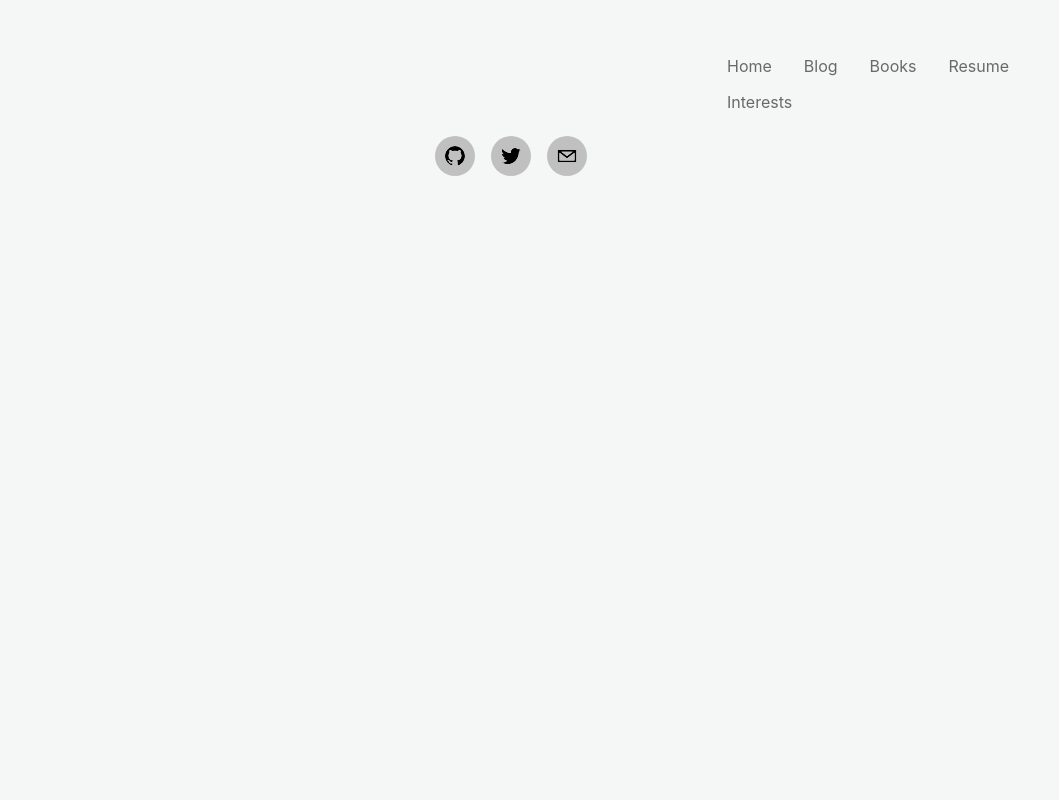
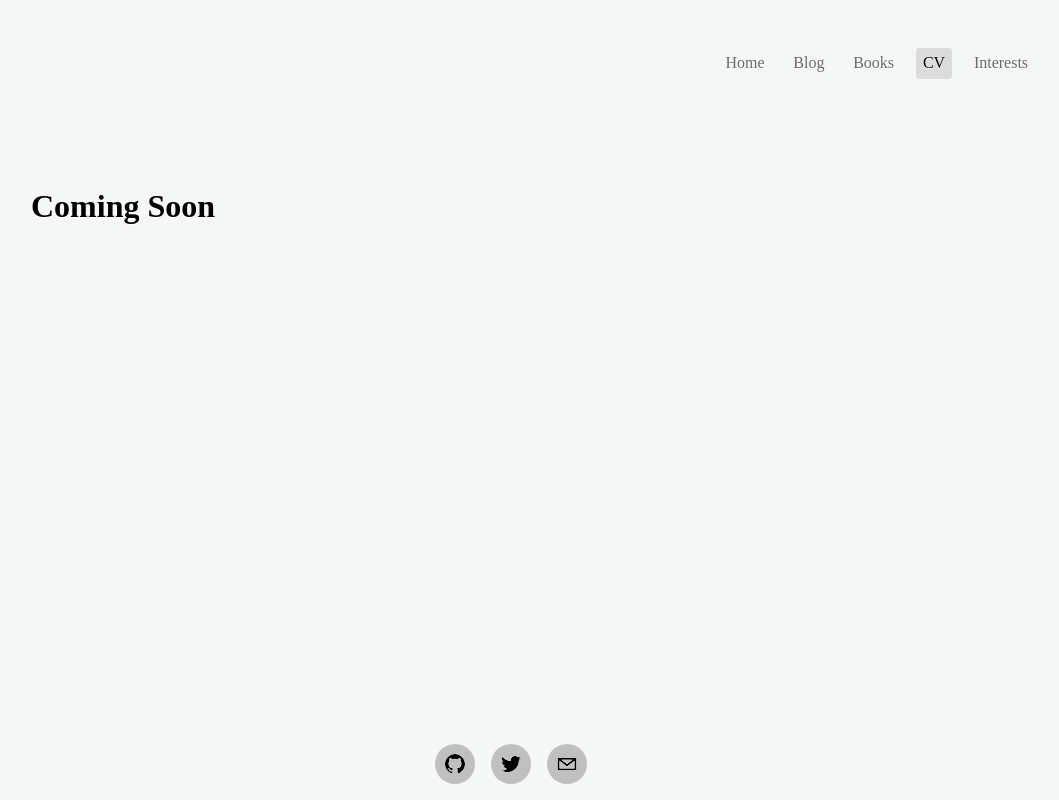
Before and after one commit to pranayyelugam/portfolio, a React (Create React App) app: page /cv in a window 1280 px wide. Shown: the whole page, without its empty margins (121-1180 px from the left). Built offline with nearby package versions, Linux system fonts and the light colour scheme.

Commit message:
Added fancy header and sticky footer

```diff
--- a/package.json
+++ b/package.json
@@ -6,6 +6,7 @@
     "@testing-library/jest-dom": "^4.2.4",
     "@testing-library/react": "^9.4.0",
     "@testing-library/user-event": "^7.2.1",
+    "classnames": "^2.2.6",
     "react": "^16.12.0",
     "react-dom": "^16.12.0",
     "react-scripts": "3.3.0"
--- a/src/App.js
+++ b/src/App.js
@@ -3,7 +3,6 @@ import logo from './logo.svg';
 import './App.scss';
 import Content from './Content';
 import Header from './Components/Header';
-import Blog from './Components/Blog';
 
 import {
   BrowserRouter as Router,
@@ -11,6 +10,8 @@ import {
   Route
 } from "react-router-dom";
 import Footer from './Components/Footer';
+import BlogComponent from './Components/Blog';
+import BooksComponent from './Components/Books';
 
 function App() {
   return (
@@ -21,7 +22,16 @@ function App() {
             <div className="nav-menu"><Header /></div>
             <Switch>
               <Route path="/blog">
-                <Blog />
+                <BlogComponent />
+              </Route>
+              <Route path="/cv">
+                <BlogComponent />
+              </Route>
+              <Route path="/books">
+                <BooksComponent />
+              </Route>
+              <Route path="/interests">
+                <BlogComponent />
               </Route>
               <Route exact path="/">
                 <Content />
--- a/src/App.scss
+++ b/src/App.scss
@@ -1,16 +1,21 @@
 .App{
+  //min-height: calc(100vh - 2.5rem);
+  display: flex;
+  min-height: 100vh;
+  flex-direction: column;
+  font-family: Great Vibes;
+  text-shadow: 0 1px 1px #fff;
   .dynamic-area {
-    min-height: 100%;
+    flex: 1;
   }
   .content-bottom {
+    position: relative;
     display: flex;
     flex-direction: row;
     justify-content: center;
     flex-wrap: wrap;
     height: 2.5rem;
-    margin-top: -2.5rem;
-    margin-left: 20rem;
-    margin-right: 20rem;
+    bottom: 1rem;
   }
   .site-content {
     text-align: justify;
@@ -19,7 +24,7 @@
     margin-right: 5rem;
     display: flex;
     flex-direction: column;
-    padding-bottom: 2.5rem;
+    //padding-bottom: 2.5rem;
     .nav-menu {
       margin-left: 7.5rem;
       padding-left: 40rem;
@@ -32,17 +37,23 @@
       width: 100%;
       padding-left: 0rem;
       .nav-mem {
-        padding: 0.5rem;
+        padding: 0.4rem;
         margin-right: 1rem;
-        border-radius: 0.5rem;
+        border-radius: 0.2rem;
         text-decoration: none;
           color:#696969;
           &:hover {
             color: rgb(54, 73, 98)	;
           }
-          &:active {
-            color: black;
-          }
+
+      }
+      .active-menu-item{
+        padding: 0.4rem;
+        margin-right: 1rem;
+        border-radius: 0.2rem;
+        text-decoration: none;
+        color: black;
+        background-color: #DCDCDC;
       }
     }
     .content {
--- a/src/Components/Blog.jsx
+++ b/src/Components/Blog.jsx
@@ -1,9 +1,11 @@
 import React, { Component } from 'react'
 
-export default class Blog extends Component {
+export default class BlogComponent extends Component {
     render() {
         return (
-            <div>p</div>
+            <div class="books-container">
+                <h1 className="stylish-name">Coming Soon </h1>
+            </div>
         )
     }
 }
--- /dev/null
+++ b/src/Components/Books.jsx
@@ -0,0 +1,20 @@
+import React, { Component } from 'react';
+import './books.scss'
+export default class BooksComponenet extends Component {
+    render() {
+        return (
+            <div class="books-container">
+                <h1 className="stylish-name">Some of the books I loved reading: </h1>
+                <ui>
+                    <li>To Kill a Mockingbird</li>
+                    <li>Flowers for Algernon</li>
+                    <li>The Book Thief</li>
+                    <li>Permanent Record</li>
+                    <li>The Godfather</li>
+                    <li>The Last Juror</li>
+                </ui>
+
+            </div>
+        )
+    }
+}
--- a/src/Components/Footer.jsx
+++ b/src/Components/Footer.jsx
@@ -5,12 +5,10 @@ import { SocialIcon } from 'react-social-icons';
 export default class Footer extends Component {
     render() {
         return (
-            <div>
-                <div className="content-bottom">
-                    <SocialIcon style={{ height: 40, width: 40, marginRight: '1rem' }} url="https://github.com/pranayyelugam" fgColor="#000000" bgColor="#C0C0C0" />
-                    <SocialIcon style={{ height: 40, width: 40, marginRight: '1rem' }} url="https://twitter.com/pranaykumar1096" fgColor="#000000" bgColor="#C0C0C0" />
-                    <SocialIcon style={{ height: 40, width: 40, marginRight: '1rem' }} url="mailto:ypranayraj@gmail.com" fgColor="#000000" bgColor="#C0C0C0" />
-                </div>
+            <div className="content-bottom">
+                <SocialIcon style={{ height: 40, width: 40, marginRight: '1rem' }} url="https://github.com/pranayyelugam" fgColor="#000000" bgColor="#C0C0C0" />
+                <SocialIcon style={{ height: 40, width: 40, marginRight: '1rem' }} url="https://twitter.com/pranaykumar1096" fgColor="#000000" bgColor="#C0C0C0" />
+                <SocialIcon style={{ height: 40, width: 40, marginRight: '1rem' }} url="mailto:ypranayraj@gmail.com" fgColor="#000000" bgColor="#C0C0C0" />
             </div>
         )
     }
--- a/src/Components/Header.jsx
+++ b/src/Components/Header.jsx
@@ -1,6 +1,8 @@
 import React, { Component } from 'react';
+import classNames from 'classnames'
 import {
-    Link
+    Link,
+    useRouteMatch
 } from "react-router-dom";
 
 export default class Header extends Component {
@@ -10,11 +12,11 @@ export default class Header extends Component {
             <div>
                 <div className="header-select">
                     <ul className="nav-bar">
-                        <Link className="nav-mem" to="/">Home</Link>
-                        <Link className="nav-mem" to="/blog">Blog</Link>
-                        <Link className="nav-mem" to="/books">Books</Link>
-                        <Link className="nav-mem" to="/resume">Resume</Link>
-                        <Link className="nav-mem" to="/interests">Interests</Link>
+                        <CustomLink to="/" label="Home" />
+                        <CustomLink to="/blog" label="Blog" />
+                        <CustomLink to="/books" label="Books" />
+                        <CustomLink to="/cv" label="CV" />
+                        <CustomLink to="/interests" label="Interests" />
                     </ul>
                 </div>
             </div>
@@ -22,3 +24,17 @@ export default class Header extends Component {
         )
     }
 }
+
+function CustomLink({ to, label }) {
+    let match = useRouteMatch({
+        path: to,
+        exact: true
+    })
+
+    let menuItemClass = classNames('nav-mem')
+    let menuActiveItemClass = classNames('active-menu-item')
+
+    return (
+        <Link className={match ? menuActiveItemClass : menuItemClass} to={to}>{label}</Link>
+    )
+}
--- /dev/null
+++ b/src/Components/books.scss
@@ -0,0 +1,16 @@
+.books-container {
+    padding: 2.5rem;
+    .stylish-name {
+        font-family: Great Vibes, cursive;
+        text-align: left;
+        text-shadow: 0 1px 1px #fff;
+        padding: 2rem;
+    }
+    li{
+        line-height: 1.5;
+        font-family: Great Vibes;
+        margin: 0 0 0 3rem;
+        text-align: left;
+        text-shadow: 0 1px 1px #fff;
+    }
+}
--- a/src/Content.jsx
+++ b/src/Content.jsx
@@ -27,11 +27,10 @@ export default class Content extends Component {
                         lineHeight: '1.6rem'
                     }}>
                         My passion for technology is split between web technolgies and building machine learning models.
-                        I like to participate in Kaggle challenges. I'm actively participating in kaggle challenges and I would
-                        like to become a grandmaster in the future. My current research includes finding solutions for the robustness
+                        I like to participate in Kaggle challenges. I'm actively participating in kaggle challenges and you could find me there tinkering with the models. My current research includes finding solutions for the robustness
                         in the few shot classification. My past research focussed on exploring links between people in
-                        social networks and extracting recommendations for the end user. I am a react developer and have used
-                        it to build a website for RoadPiper Technolgies.
+                        social networks and extracting recommendations for the end user.
+
                     </Card>
                 </div>
             </div>
```
Also changed, not shown: src/Components/Blogs.scss (added, +9 -0 lines), 1 other file (tests, documents, lock files or other folders).
